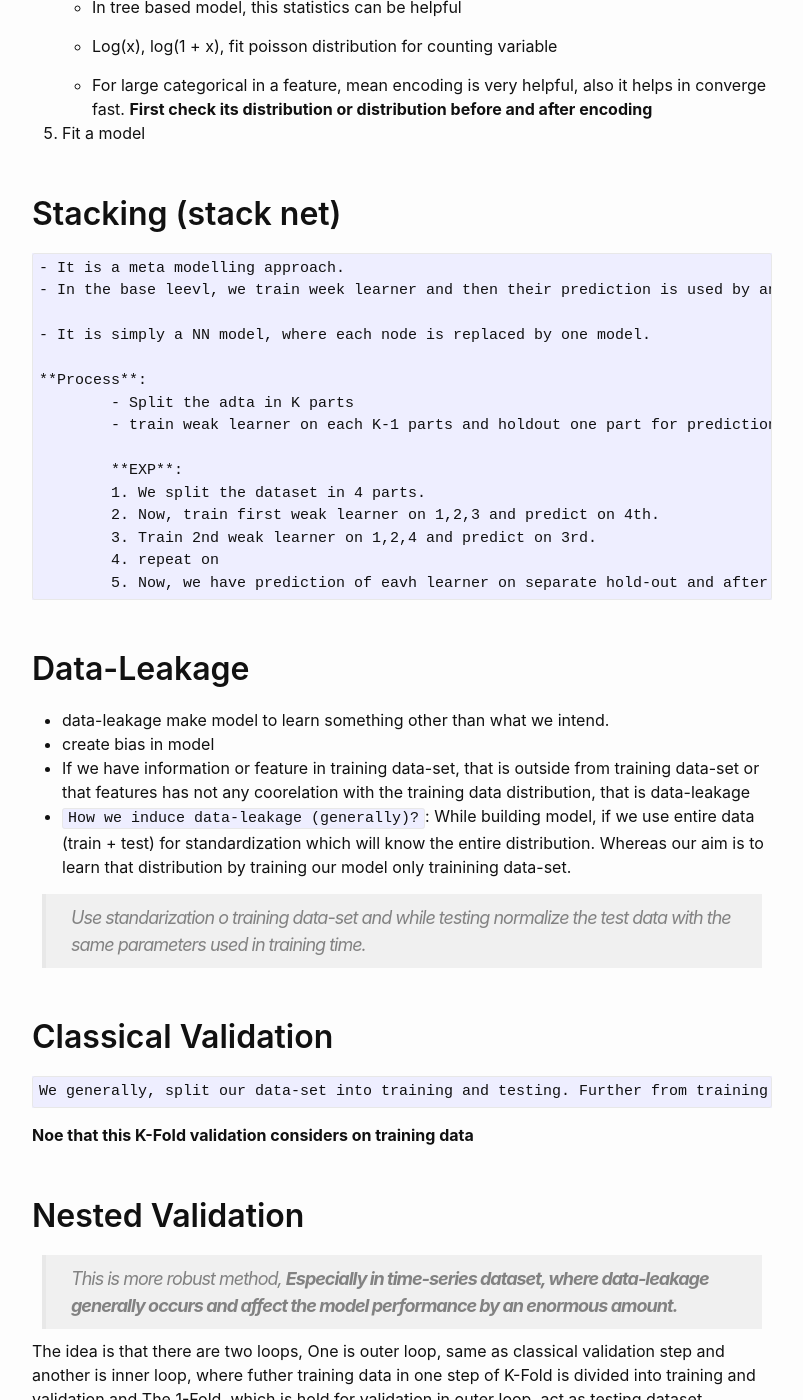
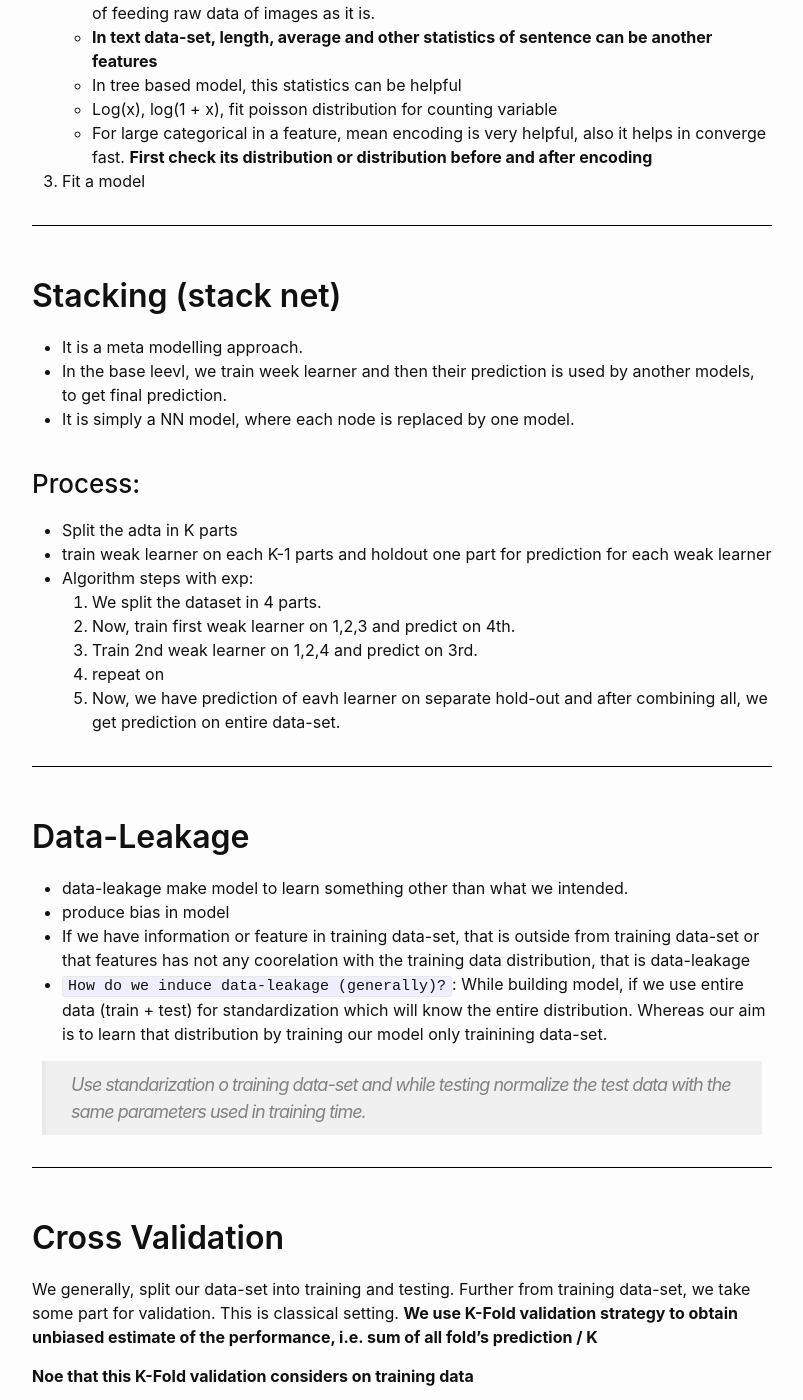
Before and after one commit to ankishb/ankishb.github.io, a Jekyll site: the page built from _posts/2019-07-01-data-science-I.md, in a window 1280 px wide and 1400 px high, scrolled down 4073 px. Shown: the whole window, without its empty margins (238-1041 px from the left). Built offline with Jekyll 4.4.1, drawn with Linux system fonts in a browser that asks for light colours; some of the changed text lies outside the part shown.

```diff
--- a/_posts/2019-07-01-data-science-I.md
+++ b/_posts/2019-07-01-data-science-I.md
@@ -115,67 +115,43 @@ Sampling can be categorize in two buckets in broad ways:
 2. Feature Engineering
 	- Come up with hypothesis (with assumption) and prove your hypothesis
 	- Color can be important on buying second hand car, It is better to embedded color, instead of feeding raw data of images as it is.
-
 	- **In text data-set, length, average and other statistics of sentence can be another features**
-
 	- In tree based model, this statistics can be helpful
-
 	- Log(x), log(1 + x), fit poisson distribution for counting variable
-
 	- For large categorical in a feature, mean encoding is very helpful, also it helps in converge fast. **First check its distribution or distribution before and after encoding**
 3. Fit a model
 
-
+---
 
 ## Stacking (stack net)
-	- It is a meta modelling approach.
-	- In the base leevl, we train week learner and then their prediction is used by another models, to get final prediction.
+- It is a meta modelling approach.
+- In the base leevl, we train week learner and then their prediction is used by another models, to get final prediction.
+- It is simply a NN model, where each node is replaced by one model.
 
-	- It is simply a NN model, where each node is replaced by one model.
+### Process:
+- Split the adta in K parts
+- train weak learner on each K-1 parts and holdout one part for prediction for each weak learner
+- Algorithm steps with exp:
+	1. We split the dataset in 4 parts.
+	2. Now, train first weak learner on 1,2,3 and predict on 4th.
+	3. Train 2nd weak learner on 1,2,4 and predict on 3rd.
+	4. repeat on
+	5. Now, we have prediction of eavh learner on separate hold-out and after combining all, we get prediction on entire data-set.
 
-	**Process**:
-		- Split the adta in K parts
-		- train weak learner on each K-1 parts and holdout one part for prediction for each weak learner
-
-		**EXP**:
-		1. We split the dataset in 4 parts.
-		2. Now, train first weak learner on 1,2,3 and predict on 4th.
-		3. Train 2nd weak learner on 1,2,4 and predict on 3rd.
-		4. repeat on
-		5. Now, we have prediction of eavh learner on separate hold-out and after combining all, we get prediction on entire data-set.
-
-
-
+---
 
 ## Data-Leakage
-- data-leakage make model to learn something other than what we intend.
-- create bias in model
+- data-leakage make model to learn something other than what we intended.
+- produce bias in model
 - If we have information or feature in training data-set, that is outside from training data-set or that features has not any coorelation with the training data distribution, that is data-leakage
-- `How we induce data-leakage (generally)?`: While building model, if we use entire data (train + test) for standardization which will know the entire distribution. Whereas our aim is to learn that distribution by training our model only trainining data-set.
+- `How do we induce data-leakage (generally)?`: While building model, if we use entire data (train + test) for standardization which will know the entire distribution. Whereas our aim is to learn that distribution by training our model only trainining data-set.
 
 > Use standarization o training data-set and while testing normalize the test data with the same parameters used in training time.
 
+---
 
-
-
-
-
-
-
-
-
-
-
-
-
-
-
-
-
-
-
-## Classical Validation
-	We generally, split our data-set into training and testing. Further from training data-set, we take some part for validation. This is classical setting. **We use K-Fold validation strategy to obtain unbiased estimate of the performance, i.e. sum of all fold's prediction / K**
+## Cross Validation
+We generally, split our data-set into training and testing. Further from training data-set, we take some part for validation. This is classical setting. **We use K-Fold validation strategy to obtain unbiased estimate of the performance, i.e. sum of all fold's prediction / K**
 
 **Noe that this K-Fold validation considers on training data**
 
@@ -188,36 +164,26 @@ Using nested cross-validation, we train K-models with different paraameters, and
 
 
 ## Why is Cross-Validation Different with Time Series?
-
 When dealing with time series data, traditional cross-validation (like k-fold) should not be used for two reasons:
-
-    - Temporal Dependencies
-    - Arbitrary choice of Test data-set
+- Temporal Dependencies
+- Arbitrary choice of Test data-set
 
 
 ## Nested CV method
-	-Predict Second half
+- Predict Second half
+    - Choose any random test set and on remaining data-set, main training and validation with temporal relation
+    - **Not much robust**, because opf random test-set selection.
 
-	Choose any random test set and on remaining data-set, main training and validation with temporal relation
-
-	**Not much robust**, because opf random test-set selection.
-
-	- Forward chaining
-
-	Maintain temporal relation between all three train, validation and test set.
-
-	For example, we have data for 10 days.
-	1. train on 1st day, validate on 2nd and test on else
-	2. train on first-two, validate on third and test on else
-	3. repeat.
-
- 	This method produces many different train/test splits and the error on each split is averaged in order to compute a robust estimate of the model error.
+- Forward chaining
+Maintain temporal relation between all three train, validation and test set.
+- For example, we have data for 10 days.
+    1. train on 1st day, validate on 2nd and test on else
+    2. train on first-two, validate on third and test on else
+    3. repeat.
+    This method produces many different train/test splits and the error on each split is averaged in order to compute a robust estimate of the model error.
 
 
-
-
-
-
+---
 
 ## Feature Selection [src-analytics-vidya]:
 - Filter Methods
```
Also changed, not shown: other parts of _posts/2019-07-01-data-science-I.md (+2 -2 lines), _posts/my-answer-to-DS-interview-question-from-JifuZhao.md (+48 -4 lines).
